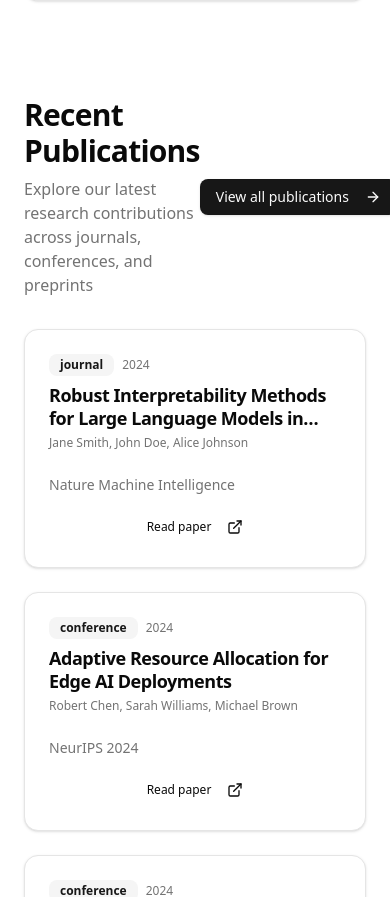
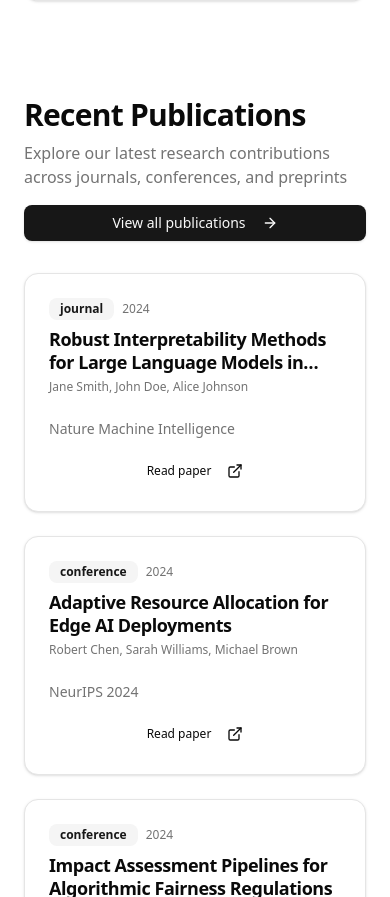
Before and after one commit to TimoDiepers/research-group-website-template, a React (Vite) app: page /research in a window 390 px wide. Shown: the part 3509-4406 px from the top of the page. Built offline with nearby package versions, Linux system fonts and the light colour scheme.

Commit message:
Fix responsive layout for publications button on small screens
Co-authored-by: TimoDiepers <90762029+TimoDiepers@users.noreply.github.com>

```diff
--- a/src/pages/ResearchOverviewPage.tsx
+++ b/src/pages/ResearchOverviewPage.tsx
@@ -105,14 +105,14 @@ export function ResearchOverviewPage() {
         viewport={{ once: true, amount: 0.35 }}
         transition={{ duration: 0.6, ease: 'easeOut' }}
       >
-        <div className="mb-8 flex items-center justify-between">
+        <div className="mb-8 flex flex-col gap-4 sm:flex-row sm:items-center sm:justify-between">
           <div>
             <h2 className="text-3xl font-bold tracking-tight text-foreground">Recent Publications</h2>
             <p className="mt-2 text-muted-foreground">
               Explore our latest research contributions across journals, conferences, and preprints
             </p>
           </div>
-          <Button asChild>
+          <Button asChild className="sm:shrink-0">
             <Link to="/publications">
               View all publications
               <ArrowRight className="ml-2 h-4 w-4" />
```
